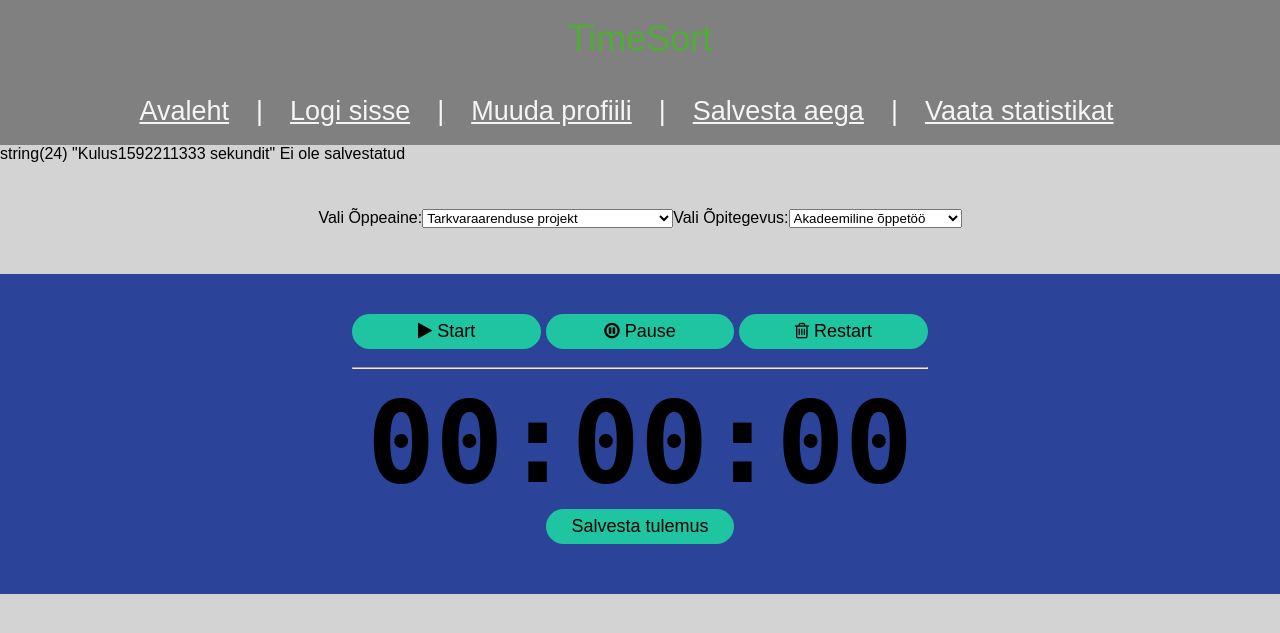
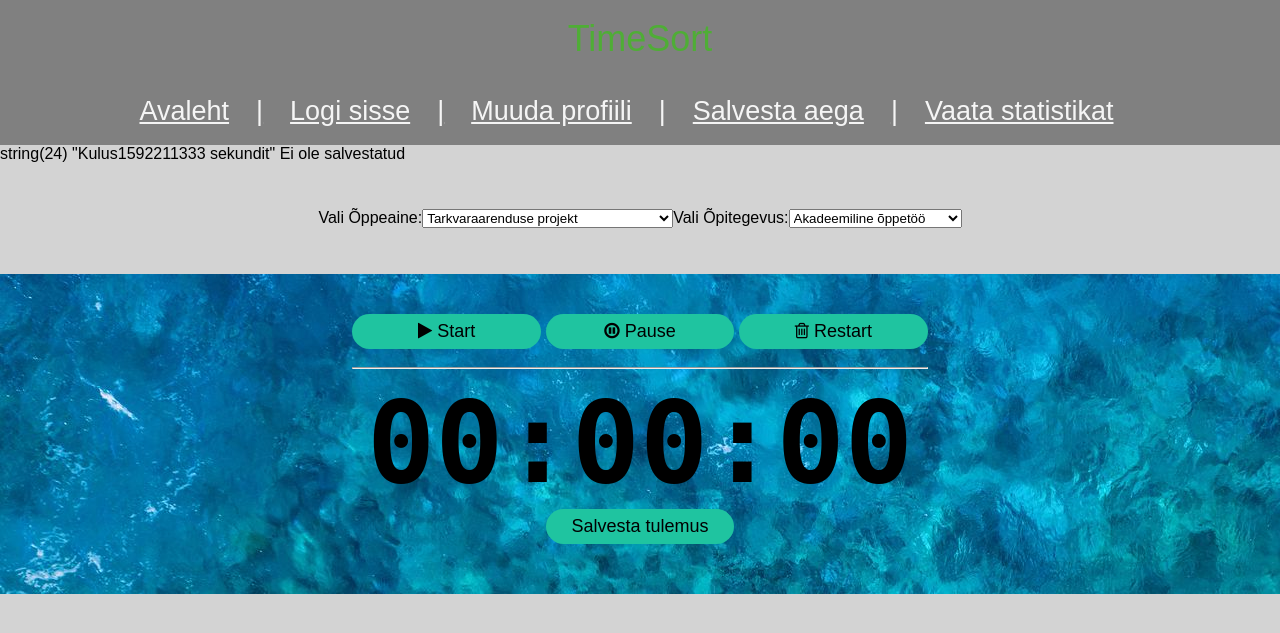
Before and after one commit to henrimag/projekt, a PHP site: page /site/timer.php in a window 1280 px wide. Shown: the top 633 px of the page. Run offline with PHP 8.4, Linux system fonts and the light colour scheme; data that the repository does not hold is empty.

Commit message:
background added

```diff
--- a/style/style.css
+++ b/style/style.css
@@ -9,7 +9,7 @@ html {
 .logInForm {
   width: 320px;
   height: 420px;
-  background: rgb(93, 236, 217);
+  background: rgb(93, 236, 217, 0.2);
   color: #fff;
   top: 50%;
   left: 50%;
--- a/style/timer.css
+++ b/style/timer.css
@@ -40,12 +40,13 @@ input[type="submit"] {
 }
 
 .timerDiv{
-    background-color: rgb(43, 67, 153);
+    background-color: rgb(204, 174, 4);
     display: flex;
     flex-direction: column;
     align-items: center;
     height: 40vh;
     justify-content: center;
+    background-image: url('../images/sea_picture.jpg');
 }
 
 .chooseSubject{
```
Also changed, not shown: images/sea_picture.jpg (added).
